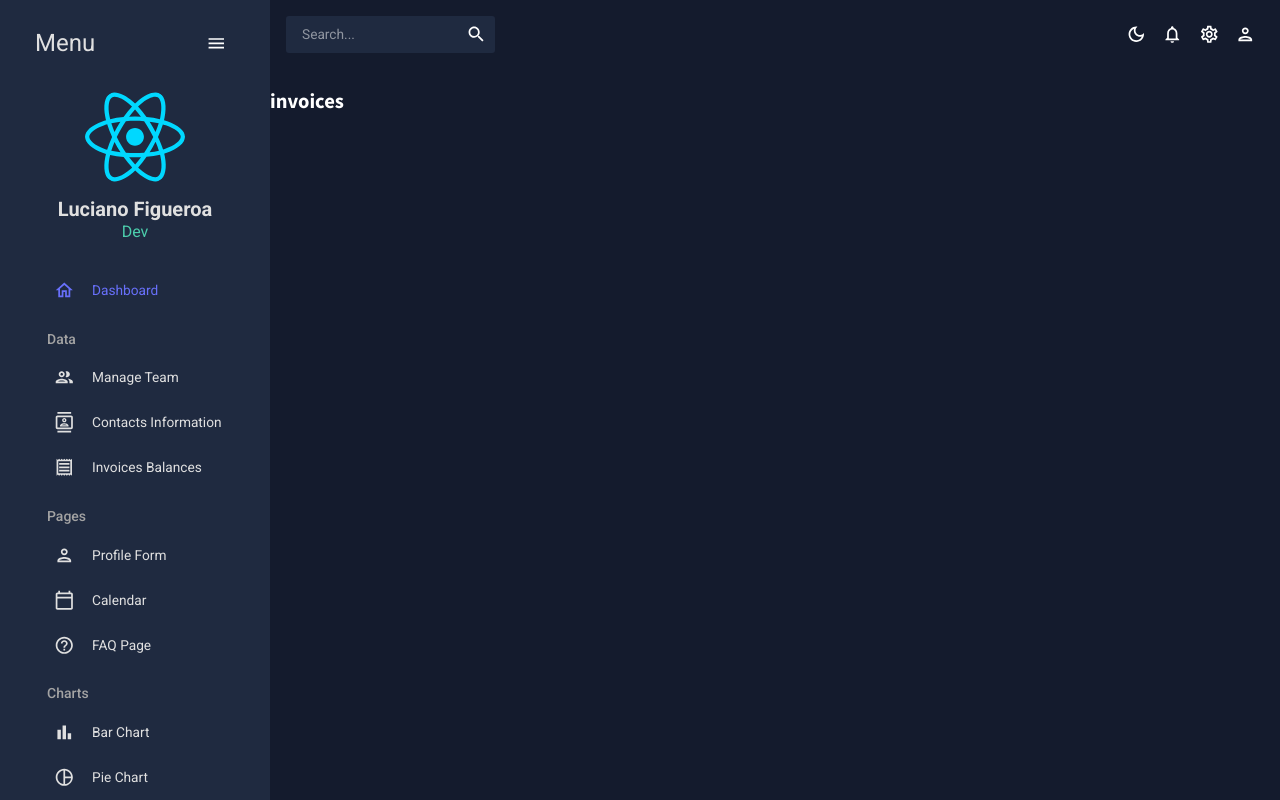
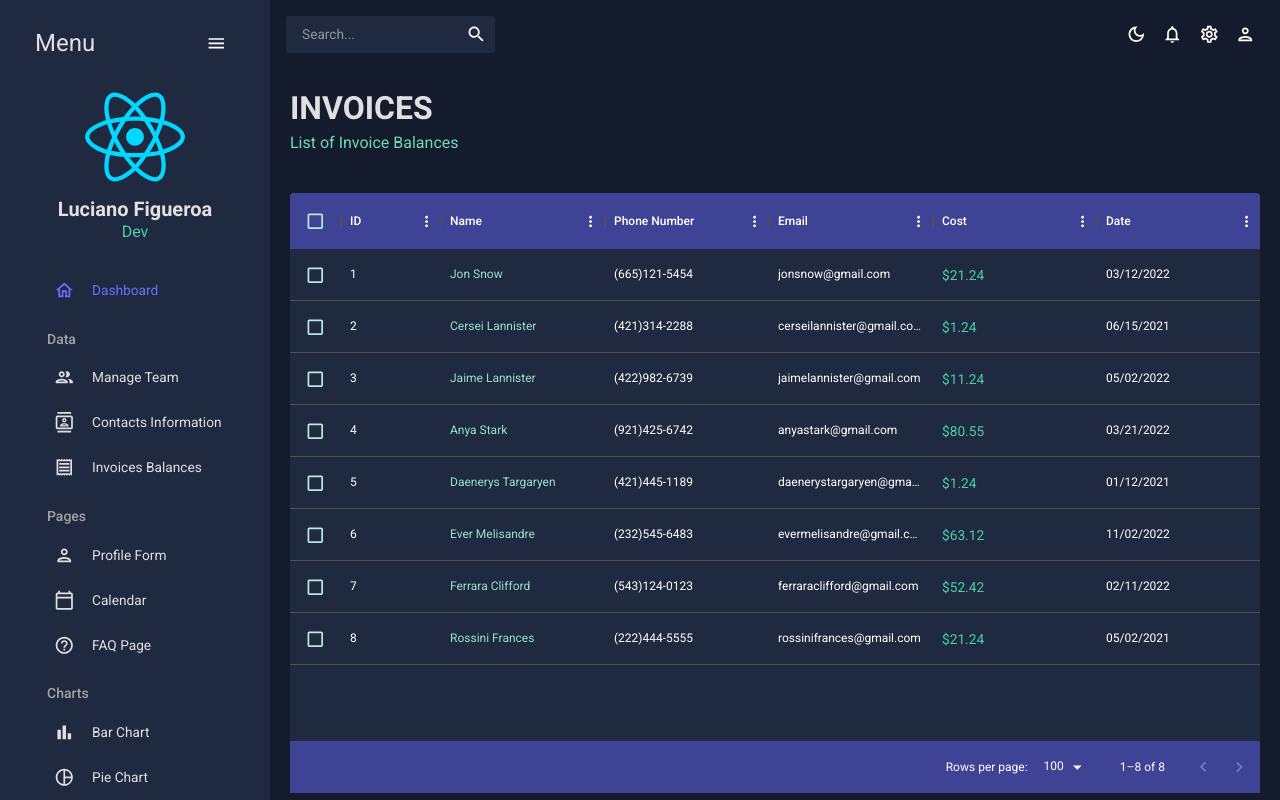
Before and after one commit to karluxio/frontend-react-admin-app, a React app: page /invoices in a window 1280 px wide. Built offline with nearby package versions, Linux system fonts and the light colour scheme; the HTML template or start-up script is replaced by a standard one.

Commit message:
feat: add data grid to Invoices scene with mockData

```diff
--- a/src/router/AppRouter.jsx
+++ b/src/router/AppRouter.jsx
@@ -1,22 +1,22 @@
-import { Contacts, Dashboard, Team } from "@/scenes";
-import { Navigate, Route, Routes } from "react-router-dom";
+import { Contacts, Dashboard, Invoices, Team } from '@/scenes'
+import { Navigate, Route, Routes } from 'react-router-dom'
 
 export const AppRouter = () => {
   return (
     <Routes>
-      <Route path="/" element={<Dashboard />} />
-      <Route path="/team" element={<Team />} />
-      <Route path="/contact" element={<Contacts />} />
-      <Route path="/invoices" element={<h2>invoices</h2>} />
-      <Route path="/form" element={<h2>form</h2>} />
-      <Route path="/bar" element={<h2>bar</h2>} />
-      <Route path="/pie" element={<h2>pie</h2>} />
-      <Route path="/line" element={<h2>line</h2>} />
-      <Route path="/faq" element={<h2>faq</h2>} />
-      <Route path="/geography" element={<h2>geography</h2>} />
-      <Route path="/calendar" element={<h2>calendar</h2>} />
+      <Route path='/' element={<Dashboard />} />
+      <Route path='/team' element={<Team />} />
+      <Route path='/contact' element={<Contacts />} />
+      <Route path='/invoices' element={<Invoices />} />
+      <Route path='/form' element={<h2>form</h2>} />
+      <Route path='/bar' element={<h2>bar</h2>} />
+      <Route path='/pie' element={<h2>pie</h2>} />
+      <Route path='/line' element={<h2>line</h2>} />
+      <Route path='/faq' element={<h2>faq</h2>} />
+      <Route path='/geography' element={<h2>geography</h2>} />
+      <Route path='/calendar' element={<h2>calendar</h2>} />
 
-      <Route path="*" element={<Navigate to="/" />} />
+      <Route path='*' element={<Navigate to='/' />} />
     </Routes>
-  );
-};
+  )
+}
--- /dev/null
+++ b/src/scenes/invoices/index.jsx
@@ -0,0 +1,81 @@
+import { Header } from '@/components'
+import { mockDataInvoices } from '@/data'
+import { tokens } from '@/theme'
+import { Box, Typography, useTheme } from '@mui/material'
+import { DataGrid } from '@mui/x-data-grid'
+
+export const Invoices = () => {
+  const theme = useTheme()
+  const colors = tokens(theme.palette.mode)
+  const columns = [
+    { field: 'id', headerName: 'ID' },
+    {
+      field: 'name',
+      headerName: 'Name',
+      flex: 1,
+      cellClassName: 'name-column--cell'
+    },
+    {
+      field: 'phone',
+      headerName: 'Phone Number',
+      flex: 1
+    },
+    {
+      field: 'email',
+      headerName: 'Email',
+      flex: 1
+    },
+    {
+      field: 'cost',
+      headerName: 'Cost',
+      flex: 1,
+      renderCell: params => (
+        <Typography color={colors.greenAccent[500]}>
+          ${params.row.cost}
+        </Typography>
+      )
+    },
+    {
+      field: 'date',
+      headerName: 'Date',
+      flex: 1
+    }
+  ]
+
+  return (
+    <Box m='20px'>
+      <Header title='INVOICES' subtitle='List of Invoice Balances' />
+      <Box
+        m='40px 0 0 0'
+        height='75vh'
+        sx={{
+          '& .MuiDataGrid-root': {
+            border: 'none'
+          },
+          '& .MuiDataGrid-cell': {
+            borderBottom: 'none'
+          },
+          '& .name-column--cell': {
+            color: colors.greenAccent[300]
+          },
+          '& .MuiDataGrid-columnHeaders': {
+            backgroundColor: colors.blueAccent[700],
+            borderBottom: 'none'
+          },
+          '& .MuiDataGrid-virtualScroller': {
+            backgroundColor: colors.primary[400]
+          },
+          '& .MuiDataGrid-footerContainer': {
+            borderTop: 'none',
+            backgroundColor: colors.blueAccent[700]
+          },
+          '& .MuiCheckbox-root': {
+            color: `${colors.greenAccent[200]} !important`
+          }
+        }}
+      >
+        <DataGrid checkboxSelection rows={mockDataInvoices} columns={columns} />
+      </Box>
+    </Box>
+  )
+}
```
Also changed, not shown: src/scenes/index.js (+16 -15 lines).
